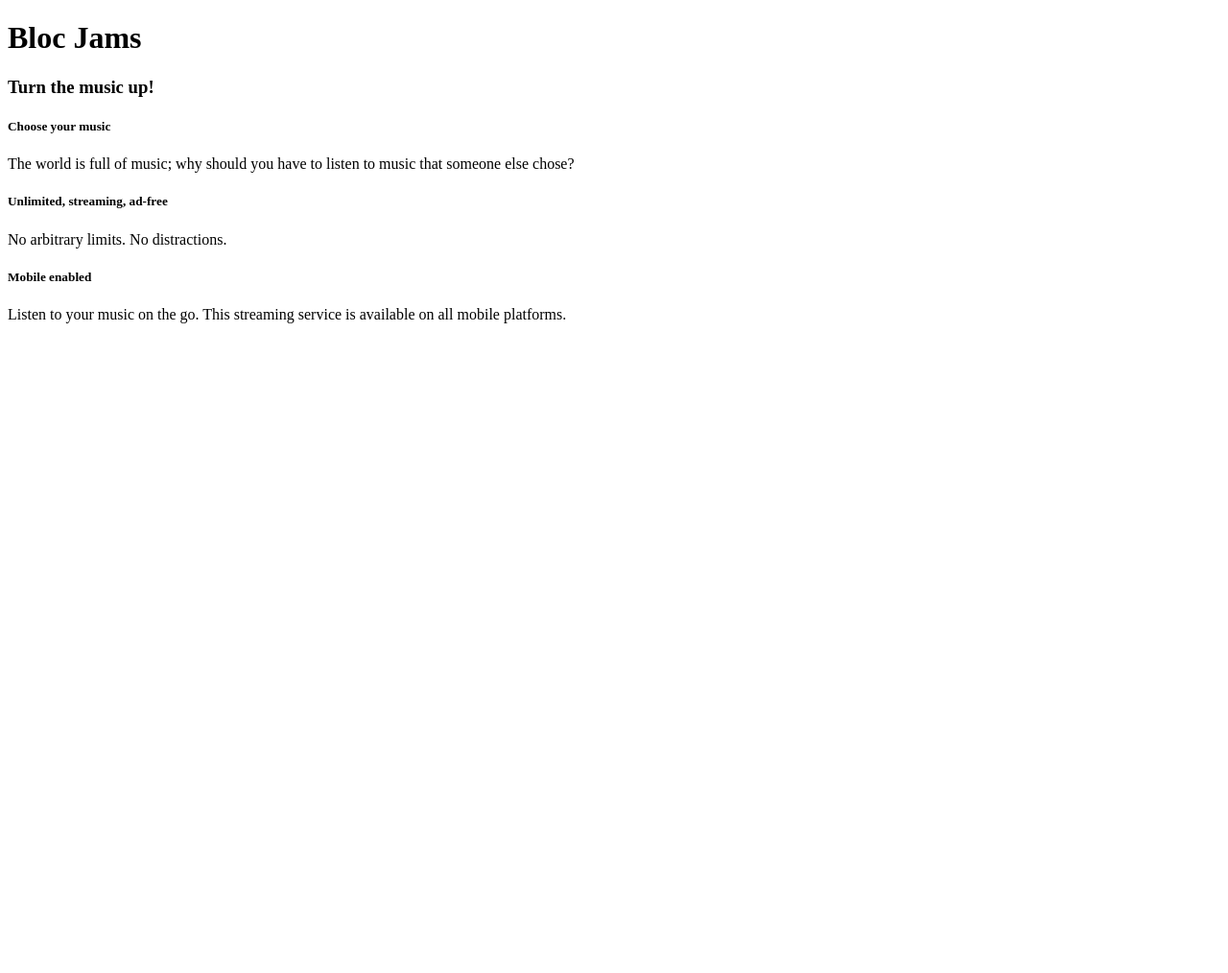
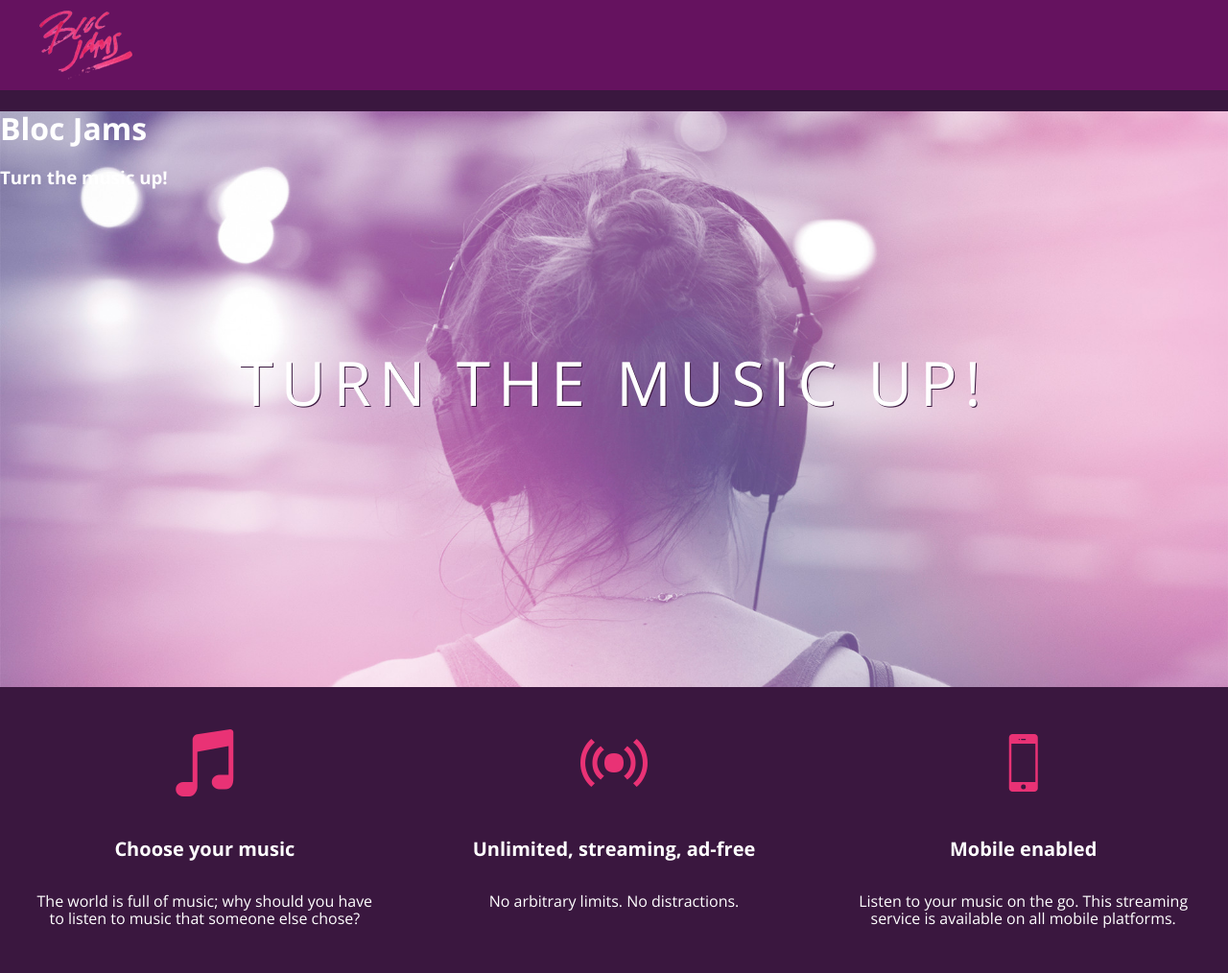
Before and after one commit to maelee/bloc_jams, a plain HTML site: page index.html in a window 1280 px wide. Shown: the whole page at 96% size. Before the commit the page ends 800 px from the top, so only its background shows below. Drawn offline with nearby package versions, Linux system fonts and the light colour scheme.

Commit message:
Checkpoint 7 completed

```diff
--- a/index.html
+++ b/index.html
@@ -2,27 +2,39 @@
  <html>
      <head>
         <title>Bloc Jams</title>
+        <link rel="stylesheet" type="text/css" href="http://fonts.googleapis.com/css?family=Open+Sans:400,800,600,700,300">
+        <link rel="stylesheet" type="text/css" href="http://code.ionicframework.com/ionicons/2.0.1/css/ionicons.min.css">
+        <link rel="stylesheet" type="text/css" href="styles/normalize.css">
+        <link rel="stylesheet" type="text/css" href="styles/main.css">
      </head>
      <body>
-        <div> <!-- navigation bar -->
-         </div>
-         <div> <!-- hero content -->
+     <body class="landing">
+        <nav> <!-- navigation bar -->
+        <nav class="navbar"> <!-- nav bar -->
+             <img src="assets/images/bloc_jams_logo.png" alt="bloc jams logo" class="logo">
+         </nav>
+         <section> <!-- hero content -->
+         <section class="hero-content"> <!-- hero content -->
             <h1>Bloc Jams</h1>
             <h3>Turn the music up!</h3>
-         </div>
-         <div> <!-- selling points -->
-            <div>
-                 <h5>Choose your music</h5>
-                 <p>The world is full of music; why should you have to listen to music that someone                  else chose?</p>
+            <h1 class="hero-title">Turn the music up!</h1>
+         </section>
+         <section class="selling-points">
+            <div class="point">
+                 <span class="ion-music-note"></span>
+                 <h5 class="point-title">Choose your music</h5>
+                 <p class="point-description">The world is full of music; why should you have to listen to music that someone else chose?</p>
              </div>
-             <div>
-                 <h5>Unlimited, streaming, ad-free</h5>
-                 <p>No arbitrary limits. No distractions.</p>
+             <div class="point">
+             <span class="ion-radio-waves"></span>
+                 <h5 class="point-title">Unlimited, streaming, ad-free</h5>
+                 <p class="point-description">No arbitrary limits. No distractions.</p>
              </div>
-             <div>
-                 <h5>Mobile enabled</h5>
-                 <p>Listen to your music on the go. This streaming service is available on all                      mobile platforms.</p>
+             <div class="point">
+                 <span class="ion-iphone"></span>
+                 <h5 class="point-title">Mobile enabled</h5>
+                  <p class="point-description">Listen to your music on the go. This streaming service is available on all mobile platforms.</p>
              </div>
-         </div>
+         </section>
      </body>
  </html>
--- /dev/null
+++ b/styles/main.css
@@ -0,0 +1,73 @@
+html {
+     height: 100%; /* makes sure our HTML takes up 100% of the browser window */
+ }
+
+ body {
+     font-family: 'Open Sans'; /* sets our font to the "Open Sans" typeface */
+     color: white;             /* sets the text color to white */
+     min-height: 100%;         /* says the height of the body must be, at minimum, 100% of the window */
+ }
+
+ body.landing {
+     background-color: rgb(58,23,63); /* sets the background color to an RGB value (see below) */
+ }
+
+ .navbar {
+     padding: 0.5rem;
+     background-color: rgb(101,18,95);
+ }
+
+ .navbar .logo {
+     position: relative; /* positioning will be explained in a resource */
+     left: 2rem;
+ }
+.hero-content {
+     position: relative; /* positioning will be explained in a resource */
+     min-height: 600px;  /* hero content element must be _at least_ 600 pixels */
+     background-image: url(../assets/images/bloc_jams_bg.jpg);
+     background-repeat: no-repeat;
+     background-position: center center;
+     background-size: cover;
+ }
+.hero-content .hero-title {
+     position: absolute;             /* positioning will be explained in a resource */
+     top: 40%;                       /* positioning will be explained in a resource */
+     -webkit-transform: translateY(-50%);
+     -moz-transform: translateY(-50%);
+     -ms-transform: translateY(-50%);
+     transform: translateY(-50%);
+     width: 100%;                    /* makes sure the title inhabits the full width of its container */
+     text-align: center;             /* aligns text in the horizontal center of the element */
+     font-size: 4rem;                /* specifies the size of the font in root em units */
+     font-weight: 300;               /* makes the font thinner or lighter weight */
+     text-transform: uppercase;      /* transforms the text to be all uppercase lettering */
+     letter-spacing: 0.5rem;         /* puts 0.5 root ems worth of space between each letter */
+     text-shadow: 1px 1px 0px rgb(58,23,63); /* creates a shadow underneath the text for readability over the image */
+ }
+.selling-points {
+     position: relative;
+     display: table;
+     width: 100%;
+     -webkit-box-sizing: border-box;
+     -moz-box-sizing: border-box;
+     box-sizing: border-box; /* we'll explain this in a resource */
+ }
+
+ .point {
+     display: table-cell;
+     position: relative;
+     width: 33.3%;
+     padding: 2rem;
+     text-align: center;
+ }
+
+ .point .point-title {
+     font-size: 1.25rem;
+ }
+
+ .ion-music-note,
+ .ion-radio-waves,
+ .ion-iphone {
+     color: rgb(233,50,117);
+     font-size: 5rem;
+ }
```
Also changed, not shown: assets/images/bloc_jams_bg.jpg (added), assets/images/bloc_jams_logo.png (added).
